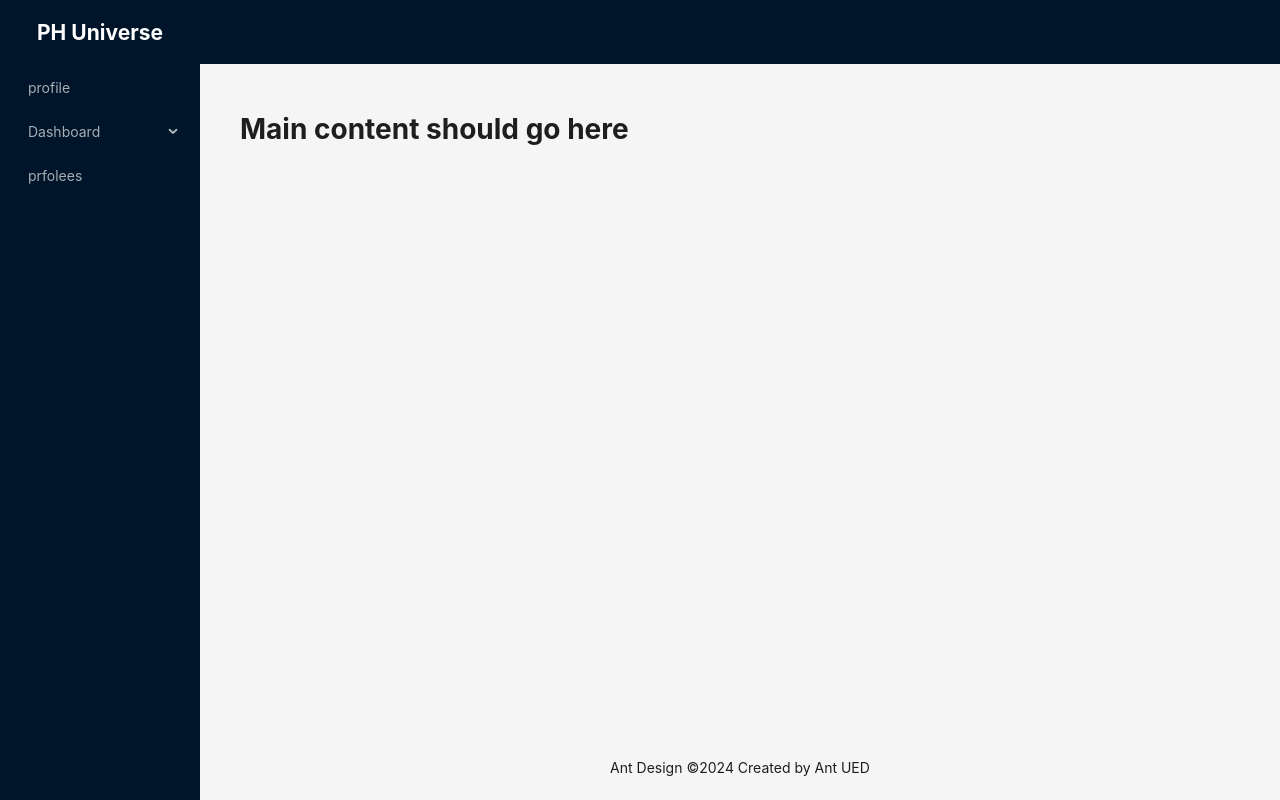
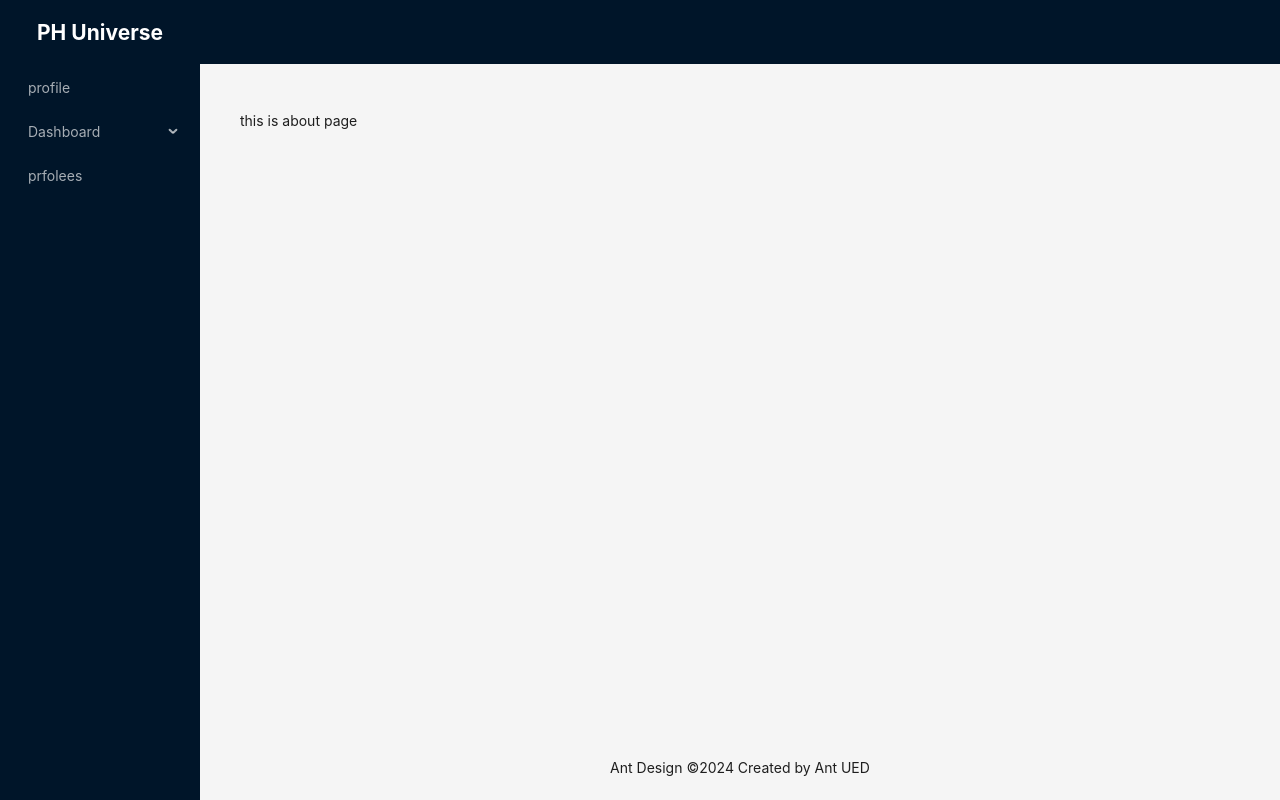
Before and after one commit to Atik074/PH-Univrese-client, a React (Vite) app: page /about in a window 1280 px wide. Built offline with nearby package versions, Linux system fonts and the light colour scheme.

Commit message:
routes added

```diff
--- a/package.json
+++ b/package.json
@@ -11,10 +11,13 @@
   },
   "dependencies": {
     "antd": "^5.15.3",
+    "localforage": "^1.10.0",
+    "match-sorter": "^6.3.4",
     "react": "^18.2.0",
     "react-dom": "^18.2.0",
     "react-hook-form": "^7.51.1",
-    "react-router-dom": "^6.22.3"
+    "react-router-dom": "^6.22.3",
+    "sort-by": "^1.2.0"
   },
   "devDependencies": {
     "@types/react": "^18.2.43",
--- a/src/components/layout/AdminLayout.tsx
+++ b/src/components/layout/AdminLayout.tsx
@@ -1,8 +1,10 @@
+import { Outlet } from "react-router-dom";
 
 const AdminLayout = () => {
     return (
         <div>
             <h1>This is admin layout</h1>
+            <Outlet/>
         </div>
     );
 };
--- a/src/components/layout/MainLayout.tsx
+++ b/src/components/layout/MainLayout.tsx
@@ -1,4 +1,5 @@
 import { Layout, Menu, MenuProps } from "antd";
+import { Outlet } from "react-router-dom";
 const { Header, Content, Footer, Sider } = Layout;
 
 const items: MenuProps["items"] = [
@@ -67,7 +68,8 @@ const MainLayout = () => {
               minHeight: 360,
             }}
           >
-            <h1>Main content should go here</h1>
+
+            <Outlet/>
           </div>
         </Content>
         <Footer style={{ textAlign: "center" }}>
--- a/src/main.tsx
+++ b/src/main.tsx
@@ -1,10 +1,11 @@
 import React from 'react'
 import ReactDOM from 'react-dom/client'
-import App from './App.tsx'
 import './index.css'
+import { RouterProvider } from 'react-router-dom'
+import router from './routes/routes.tsx'
 
 ReactDOM.createRoot(document.getElementById('root')!).render(
   <React.StrictMode>
-    <App />
+  <RouterProvider router={router}></RouterProvider>
   </React.StrictMode>,
 )
--- /dev/null
+++ b/src/pages/AboutUs.tsx
@@ -0,0 +1,10 @@
+
+const AboutUs = () => {
+    return (
+        <div>
+            this is about page
+        </div>
+    );
+};
+
+export default AboutUs;
--- /dev/null
+++ b/src/pages/ContactsUs.tsx
@@ -0,0 +1,10 @@
+
+const ContactsUs = () => {
+    return (
+        <div>
+            this is contact us
+        </div>
+    );
+};
+
+export default ContactsUs;
--- /dev/null
+++ b/src/pages/admin/AdminDasboad.tsx
@@ -0,0 +1,10 @@
+
+const AdminDasboad = () => {
+    return (
+        <div>
+            <h1>This is admin dashboard</h1>
+        </div>
+    );
+};
+
+export default AdminDasboad;
--- /dev/null
+++ b/src/pages/student/CreateStudent.tsx
@@ -0,0 +1,10 @@
+
+const CreateStudent = () => {
+    return (
+        <div>
+            <h1>this is create student </h1>
+        </div>
+    );
+};
+
+export default CreateStudent;
--- /dev/null
+++ b/src/routes/routes.tsx
@@ -0,0 +1,50 @@
+import { createBrowserRouter } from "react-router-dom";
+import App from "../App";
+import AboutUs from "../pages/AboutUs";
+import ContactsUs from "../pages/ContactsUs";
+import AdminDasboad from "../pages/admin/AdminDasboad";
+import CreateStudent from "../pages/student/CreateStudent";
+
+
+const router = createBrowserRouter([
+    {
+        path: '/', // relative path
+        element:<App/>,
+        children:[
+            {
+                path:'about' , // absolute path ,don't use slash
+                element:<AboutUs/>
+            }  ,
+            {
+                path:'contact' , // absolute path
+                element:<ContactsUs/>
+            }
+
+
+        ]
+
+
+    },
+    {
+        path: '/admin', // relative path
+        element:<App/>,
+        children:[
+            {
+                 index:true,
+                element:<AdminDasboad/>
+            },
+            {
+                path:'dashboard' ,
+                element:<AdminDasboad/>
+            },
+            {
+                path:'create-student' ,
+                element:<CreateStudent/>
+            },
+
+        ]
+
+    }
+])
+
+export default router ;
```
Also changed, not shown: 1 other file (tests, documents, lock files or other folders).
